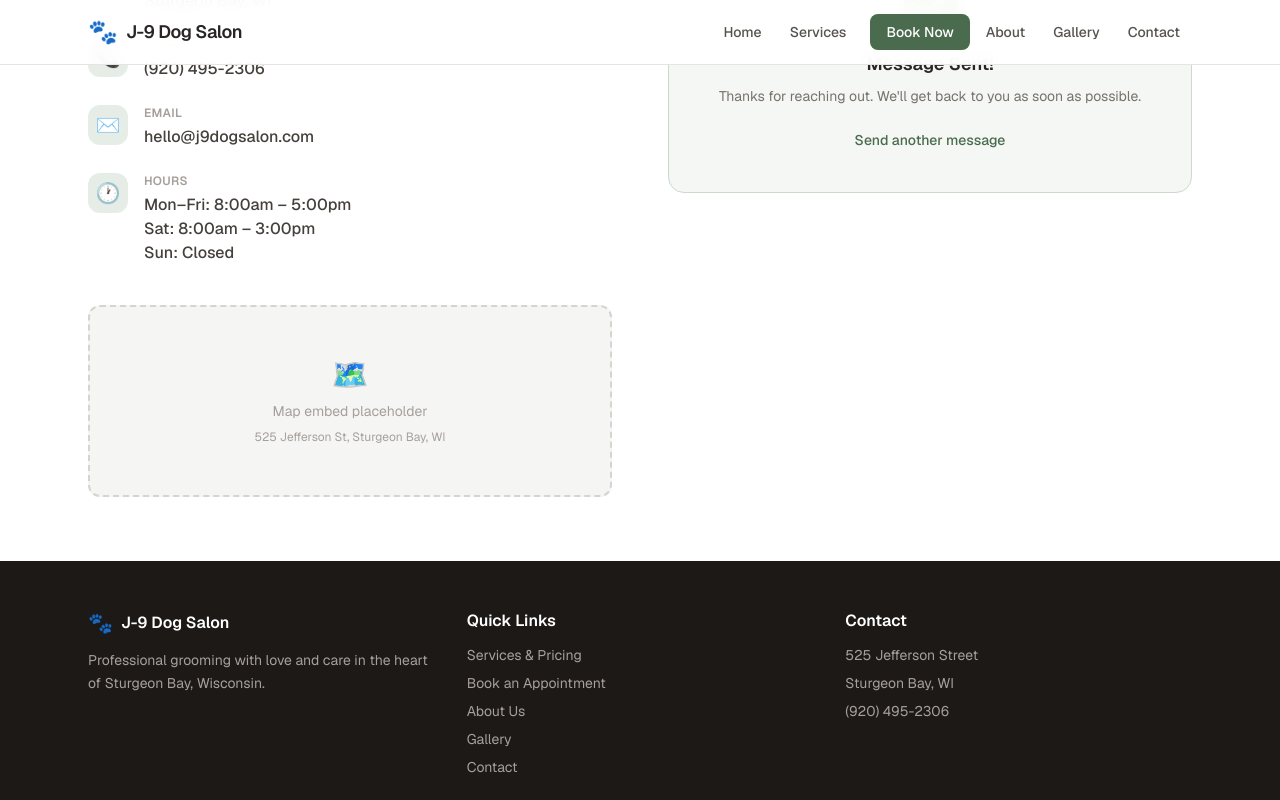
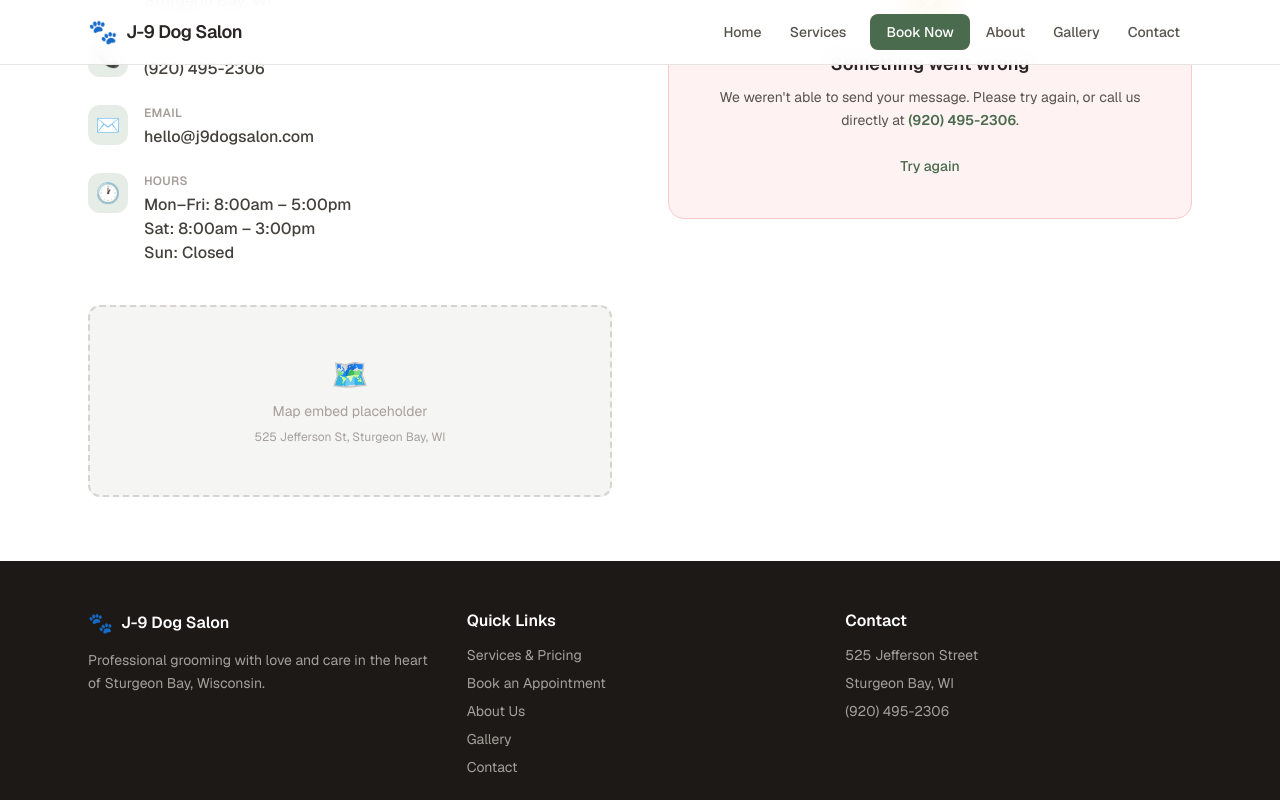
Before and after one commit to rebarlas2534-ship-it/j9-dog-salon, a Next.js app: page /contact in a window 1280 px wide. Both pictures are taken after typing "Sample", "5551234", "name@example.com", "Sample", "Sample" into the empty fields and a click on the button "Send Message". Shown: the part 456-1256 px from the top of the page. Built offline with nearby package versions, Linux system fonts and the light colour scheme.

Commit message:
Wire up contact form to Formspree

```diff
--- a/components/ContactForm.tsx
+++ b/components/ContactForm.tsx
@@ -2,28 +2,67 @@
 
 import { useState } from "react";
 
+type Status = "idle" | "submitting" | "success" | "error";
+
 export default function ContactForm() {
-  const [status, setStatus] = useState<"idle" | "sent">("idle");
+  const [status, setStatus] = useState<Status>("idle");
 
-  function handleSubmit(e: React.FormEvent<HTMLFormElement>) {
+  async function handleSubmit(e: React.FormEvent<HTMLFormElement>) {
     e.preventDefault();
-    // TODO: wire up form submission (e.g. Resend, Formspree, or server action)
-    setStatus("sent");
+    setStatus("submitting");
+
+    try {
+      const res = await fetch("https://formspree.io/f/xlgoqdwn", {
+        method: "POST",
+        headers: { Accept: "application/json" },
+        body: new FormData(e.currentTarget),
+      });
+
+      if (res.ok) {
+        setStatus("success");
+      } else {
+        setStatus("error");
+      }
+    } catch {
+      setStatus("error");
+    }
   }
 
-  if (status === "sent") {
+  if (status === "success") {
     return (
       <div className="rounded-2xl bg-sage-50 border border-sage-200 p-10 text-center">
-        <span className="text-5xl mb-4 block">✅</span>
-        <h3 className="text-lg font-semibold text-stone-800 mb-2">Message Sent!</h3>
-        <p className="text-stone-500 text-sm">
-          Thanks for reaching out. We&apos;ll get back to you as soon as possible.
+        <span className="text-5xl mb-4 block">🐾</span>
+        <h3 className="text-lg font-semibold text-stone-800 mb-2">Message Received!</h3>
+        <p className="text-stone-600 text-sm leading-relaxed">
+          Thanks for reaching out! Joan will be in touch within 24 hours.
         </p>
         <button
           onClick={() => setStatus("idle")}
           className="mt-6 text-sage-600 text-sm font-medium hover:underline"
         >
           Send another message
+        </button>
+      </div>
+    );
+  }
+
+  if (status === "error") {
+    return (
+      <div className="rounded-2xl bg-red-50 border border-red-200 p-10 text-center">
+        <span className="text-5xl mb-4 block">😕</span>
+        <h3 className="text-lg font-semibold text-stone-800 mb-2">Something went wrong</h3>
+        <p className="text-stone-600 text-sm leading-relaxed">
+          We weren&apos;t able to send your message. Please try again, or call us directly at{" "}
+          <a href="tel:9204952306" className="text-sage-600 font-semibold hover:underline">
+            (920) 495-2306
+          </a>
+          .
+        </p>
+        <button
+          onClick={() => setStatus("idle")}
+          className="mt-6 text-sage-600 text-sm font-medium hover:underline"
+        >
+          Try again
         </button>
       </div>
     );
@@ -102,9 +141,10 @@ export default function ContactForm() {
 
       <button
         type="submit"
-        className="w-full py-3 rounded-xl bg-sage-600 text-white font-semibold hover:bg-sage-700 transition-colors"
+        disabled={status === "submitting"}
+        className="w-full py-3 rounded-xl bg-sage-600 text-white font-semibold hover:bg-sage-700 transition-colors disabled:opacity-60 disabled:cursor-not-allowed"
       >
-        Send Message
+        {status === "submitting" ? "Sending…" : "Send Message"}
       </button>
     </form>
   );
```
